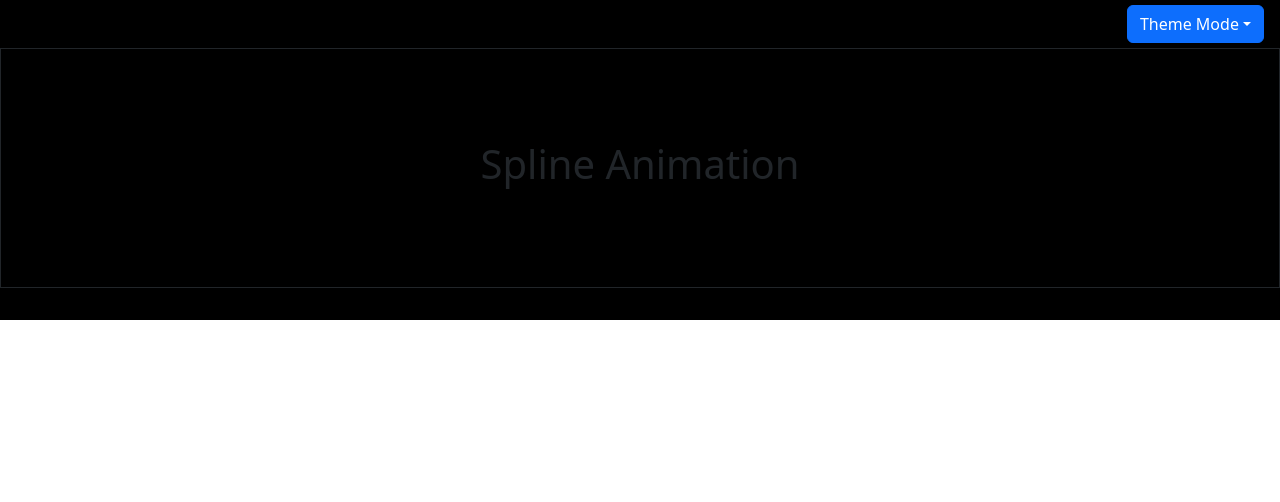
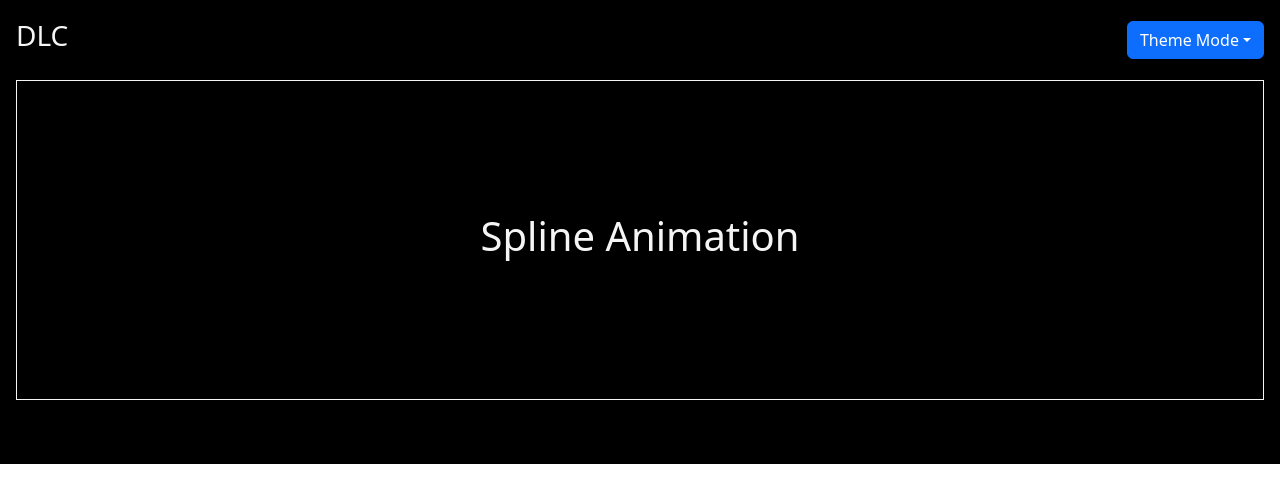
Before and after one commit to leonarddeutgen/Digital-Love-Club, a React (Vite) app: page / in a window 1280 px wide. Shown: the top 502 px of the page. Built offline with nearby package versions, Linux system fonts and the light colour scheme; no server answers.

Commit message:
Added home btn in Navbar & style

```diff
--- a/src/Pages/Layout.tsx
+++ b/src/Pages/Layout.tsx
@@ -17,6 +17,7 @@ export const Layout = () => {
           className="appContainer"
           style={{
             backgroundColor: theme.background,
+            color: theme.color,
           }}
         >
           <Navbar toggleTheme={toogleTheme}></Navbar>
--- a/src/components/Navbar.tsx
+++ b/src/components/Navbar.tsx
@@ -1,14 +1,20 @@
 import Dropdown from "react-bootstrap/Dropdown";
 import DropdownButton from "react-bootstrap/DropdownButton";
+import { useNavigate } from "react-router-dom";
 
 interface NavigationProps {
   toggleTheme: () => void;
 }
 
 export const Navbar = ({ toggleTheme }: NavigationProps) => {
+  const navigate = useNavigate();
   return (
     <>
-      <section className="navBarContainer">
+      <article className="navBarContainer">
+        <section>
+          <h3 onClick={() => navigate("/")}>DLC</h3>
+        </section>
+        <section>
           <DropdownButton id="dropdown-basic-button" title="Theme Mode">
             <Dropdown.Item href="#/action-1" onClick={() => toggleTheme()}>
               Light Mode
@@ -18,6 +24,7 @@ export const Navbar = ({ toggleTheme }: NavigationProps) => {
             </Dropdown.Item>
           </DropdownButton>
         </section>
+      </article>
     </>
   );
 };
--- a/src/sass/_Layout.scss
+++ b/src/sass/_Layout.scss
@@ -3,6 +3,8 @@
 
 .appContainer {
   height: 100%;
+  padding: 1rem;
+  gap: 1rem;
   //border: 1px solid;
 
   display: flex;
--- a/src/sass/_djPage.scss
+++ b/src/sass/_djPage.scss
@@ -4,6 +4,7 @@
 .profilePage {
   //height: 100vh;
   width: 100%;
+  gap: 1rem;
 
   &--title {
     display: flex;
@@ -15,8 +16,7 @@
 .videoContainer {
   height: 70%;
   width: 100%;
-  //border: 1px solid;
-
+  gap: 1rem; //border: 1px solid;
   @include mixin.center;
 
   &--video {
--- a/src/sass/_hero.scss
+++ b/src/sass/_hero.scss
@@ -2,7 +2,7 @@
 @use "reset";
 
 .heroContainer {
-  height: 15rem;
+  height: 20rem;
   width: 100%;
   border: 1px solid;
 
--- a/src/sass/_navbar.scss
+++ b/src/sass/_navbar.scss
@@ -5,7 +5,17 @@
   height: 3rem;
   width: 100%;
   display: flex;
+  justify-content: space-between;
+  align-items: center;
+  //padding: 1rem;
+  //border: 1px solid red;
+}
+
+.navBarContainer section:nth-child(1) {
+  justify-content: start;
+  cursor: pointer;
+}
+
+.navBarContainer section:nth-child(2) {
   justify-content: end;
-  align-items: center;
-  padding: 1rem;
 }
```
Lines whose indentation alone changed are shown as unchanged.
